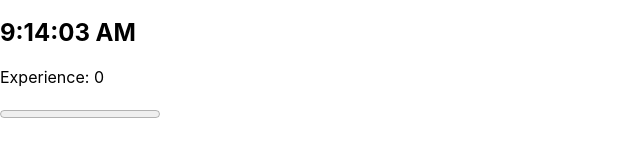
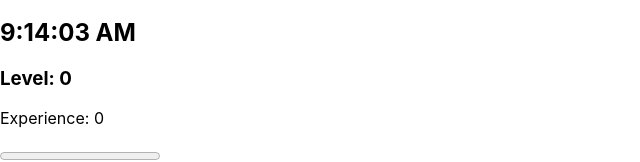
Before and after one commit to D3Scurr/HabitTracker, a React (Create React App) app: page / in a window 1280 px wide. Shown: the part 200-362 px from the top of the page, without its empty margins (0-640 px from the left). Built offline with nearby package versions, Linux system fonts and the light colour scheme; no server answers.

Commit message:
Added level handling
(not finished)

```diff
--- a/src/App.js
+++ b/src/App.js
@@ -11,7 +11,6 @@ function App() {
 
   const handleTrigger = () => {
     if(XpBarRef.current) {
-      console.log("Habit completed, triggering XP update");
       XpBarRef.current.fetchXp();
     }
   }
--- a/src/XpBar.js
+++ b/src/XpBar.js
@@ -1,6 +1,7 @@
 import { forwardRef, useEffect, useImperativeHandle, useState } from "react"
 
 const XpBar = forwardRef((props,ref) => {
+    const [level,setLevel] = useState(0);
     const [xp,setXp] = useState(0);
 
     const fetchXp = () => {
@@ -9,6 +10,9 @@ const XpBar = forwardRef((props,ref) => {
             .then(data =>{
                 if(data.Xp !== undefined){
                     setXp(data.Xp);
+                }
+                if(data.Level !== undefined){
+                    setLevel(data.Level)
                 }
             })
             .catch((err) => console.error("Failed to fetch xp: ",err));
@@ -24,6 +28,7 @@ const XpBar = forwardRef((props,ref) => {
 
     return(
         <div>
+            <h3>Level: {level}</h3>
             <p>Experience: {xp}</p>
             <progress value={xp * 0.01} />
         </div>
```
Also changed, not shown: 2 other files (tests, documents, lock files or other folders).
